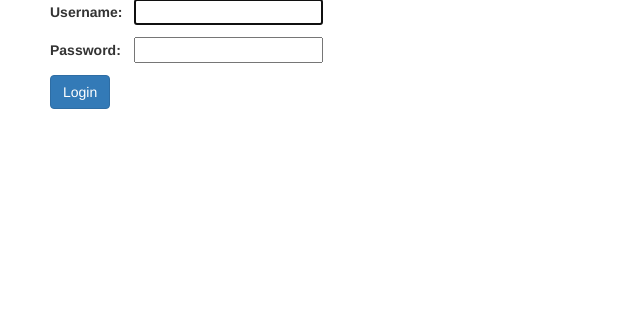
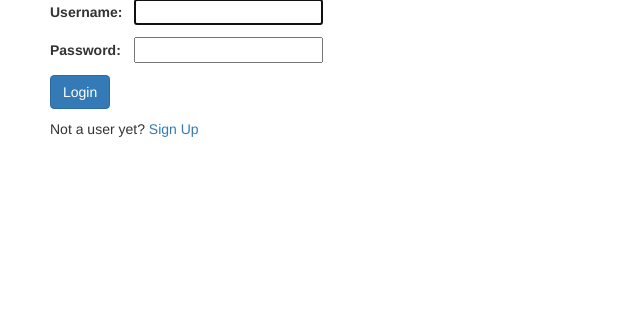
Before and after one commit to joseppalau/blogDjango, a Django app: page /accounts/login/ in a window 1280 px wide. Shown: the part 204-531 px from the top of the page, without its empty margins (0-640 px from the left). Run offline with Django 3.2, Linux system fonts and the light colour scheme; some libraries are stand-ins or nearby versions.

Commit message:
add signup login page

```diff
--- a/blog/templates/registration/login.html
+++ b/blog/templates/registration/login.html
@@ -7,5 +7,7 @@
         {{form.as_p}}
     <button type="submit" class="btn btn-primary">Login</button
     </form>
+    <p></p>
+    <p>Not a user yet? <a href="{% url 'signup' %}">Sign Up</a></p>
 
 {% endblock %}
```
